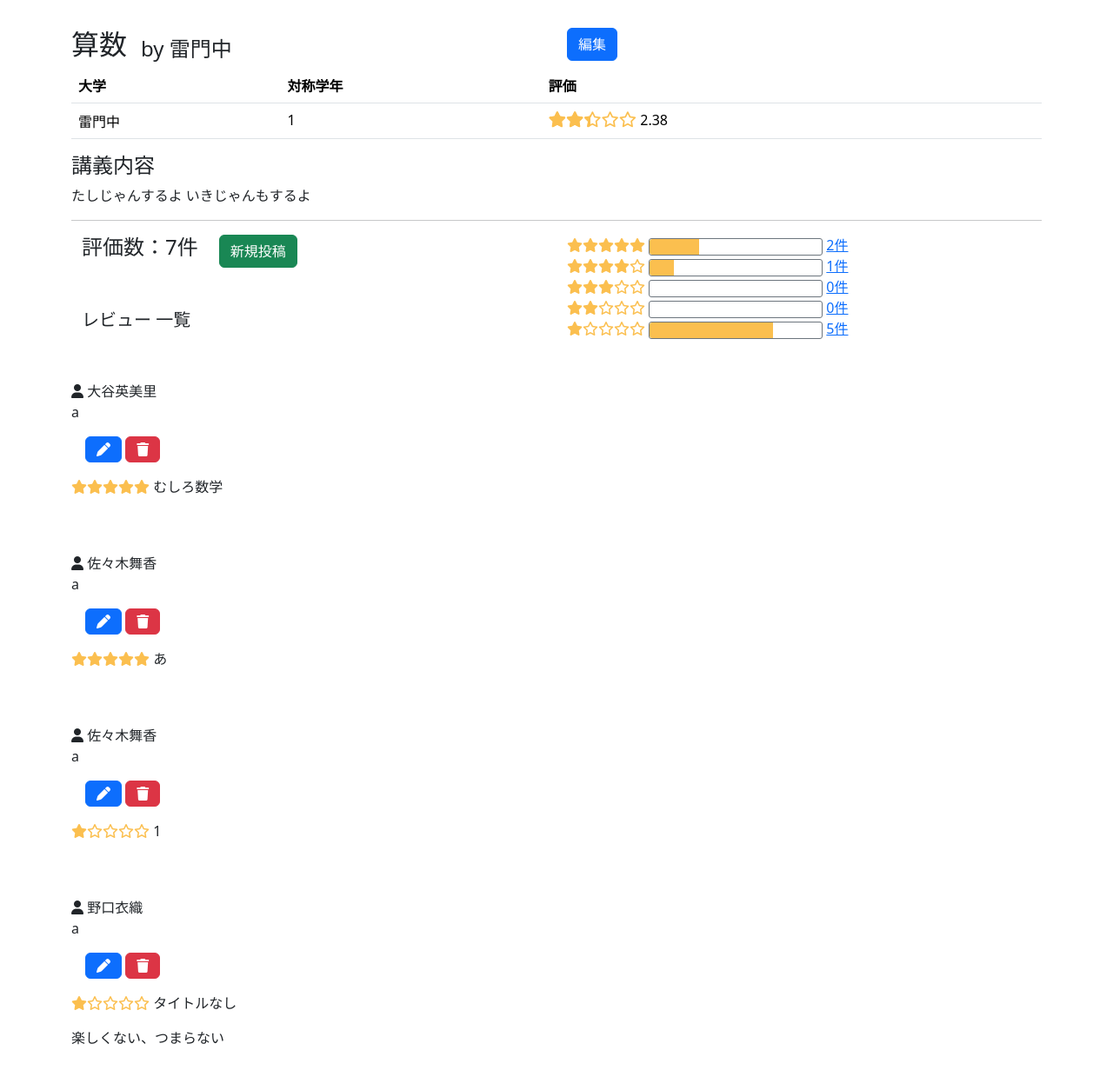
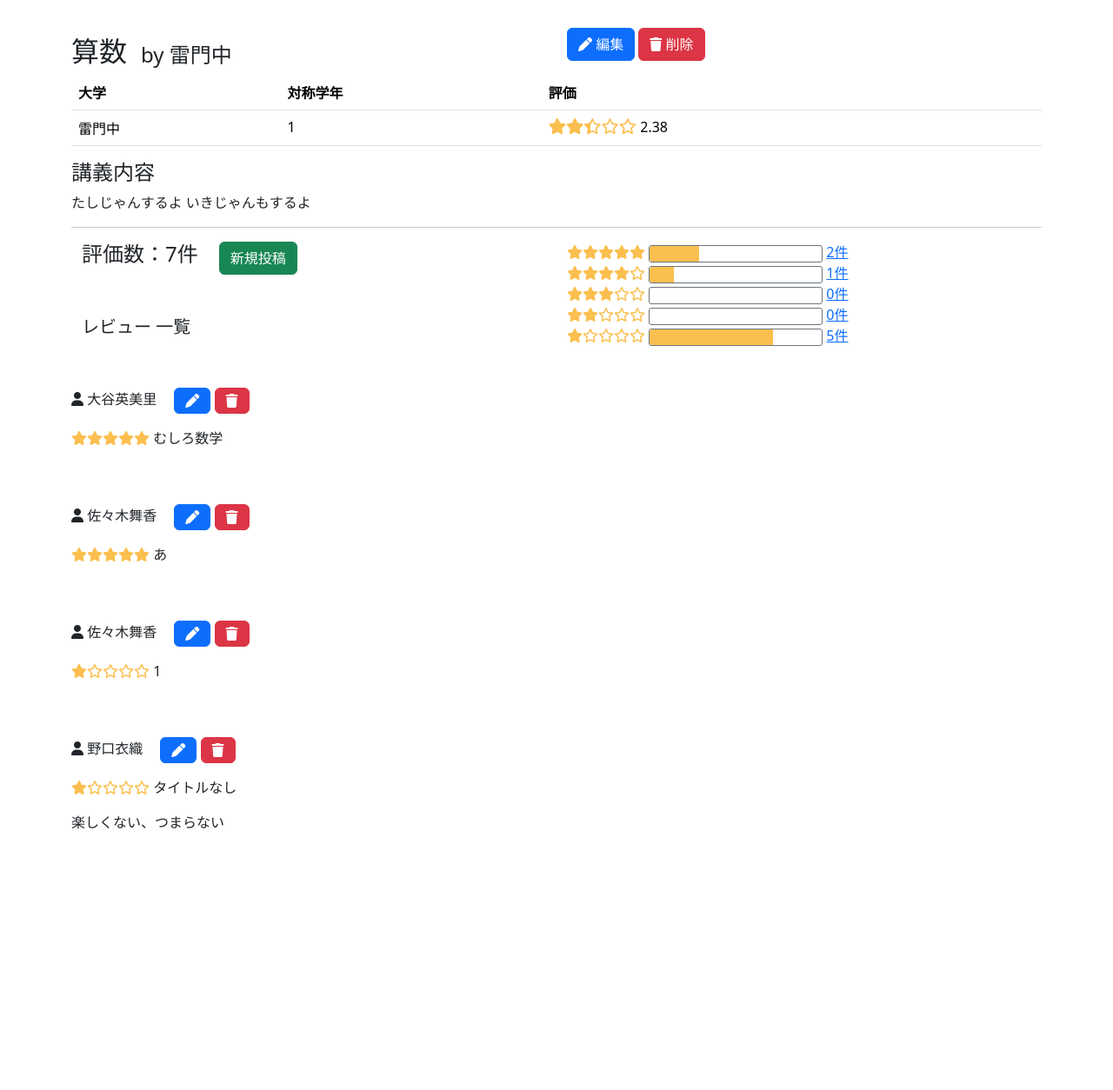
Before and after one commit to daisuke-shimura/server_programming, a Django app: page /lectures/1/ in a window 1280 px wide. Shown: the part 56-1310 px from the top of the page at 87% size. After the commit the page ends 1010 px from the top, so only its background shows below. Run offline with Django 3.2, Linux system fonts and the light colour scheme; data comes from the database, SQL or seed files in the repository; both versions use the stored data as it was after the commit; some libraries are stand-ins or nearby versions.

Commit message:
lecture削除

```diff
--- a/djangosnippets/helloworld/templates/snippets/lectures/show.html
+++ b/djangosnippets/helloworld/templates/snippets/lectures/show.html
@@ -9,7 +9,11 @@
     {% endif %}
   </div>
   <div class="col">
-    <a href="{% url 'lectures_edit' lecture.id %}" class="btn btn-primary">編集</a>
+    <a href="{% url 'lectures_edit' lecture.id %}" class="btn btn-primary"><i class="fa-solid fa-pen"></i> 編集</a>
+    <form action="{% url 'lectures_delete' lecture.id %}" method="POST" onsubmit="return confirm('本当に「{{ lecture.name }}」の講義を削除しますか？');" class="d-inline-block">
+      {% csrf_token %}
+      <button type="submit" class="btn btn-danger"><i class="fa-solid fa-trash"></i> 削除</button>
+    </form>
   </div>
 </div>
 
@@ -82,14 +86,10 @@
 {% for review in valid_reviews %}
 <div class="row">
   <div class="col mt-5">
-
     <span class="review-username" data-user-id="{{ review.user.id }}">
       <i class="fa-solid fa-user"></i>
       {{ review.user.username }}
     </span>
-    <p>a</p>
-
-
     <a href="{% url 'reviews_edit' lecture.id review.id %}" class="btn btn-primary ms-3"><i class="fa-solid fa-pen"></i></a>
     <form action="{% url 'review_delete' lecture.id review.id %}" method="POST" onsubmit="return confirm('本当に削除しますか？');" class="d-inline-block">
       {% csrf_token %}
@@ -100,7 +100,6 @@
       {{ review.title|default:"タイトルなし" }}
     </p>
     <p>{{ review.comment }}</p>
-
   </div>
   <div class="col mt-5">
     <div class="other-user" id="other-user-{{ review.user.id }}" style="display: none;"></div>
--- a/djangosnippets/helloworld/urls.py
+++ b/djangosnippets/helloworld/urls.py
@@ -34,9 +34,10 @@ urlpatterns = [
 #管理者ページ
     path('manager/signup/', views.manager_signup, name='manager_signup'),
 
-    #講義に関するページ（新規作成, 編集）
+    #講義に関するページ（新規作成, 編集, 削除）
     path('manager/lectures/new/', views.lecture_new, name='lectures_new'),
     path('manager/lectures/<int:lecture_id>/edit/', views.lecture_edit, name='lectures_edit'),
+    path('manager/lectures/<int:lecture_id>/delete/', views.lecture_delete, name='lectures_delete'),
 
     #ユーザに関するページ（一覧, 垢BAN）
     path('manager/users/', views.user_index, name='users_index'),
--- a/djangosnippets/helloworld/views.py
+++ b/djangosnippets/helloworld/views.py
@@ -236,6 +236,14 @@ def lecture_edit(request, lecture_id):
         form = LectureForm(instance=lecture)
     return render(request, 'snippets/lectures/edit.html', {'form': form})
 
+def lecture_delete(request, lecture_id):
+    lecture = get_object_or_404(Lecture, pk=lecture_id)
+    if request.method == 'POST':
+        lecture.delete()
+        return redirect('lectures_index')
+    else:
+        return redirect('lectures_index')
+
 
 #レビュー
 from .forms import ReviewForm
```
Also changed, not shown: djangosnippets/db.sqlite3. Lines whose indentation alone changed are shown as unchanged.
